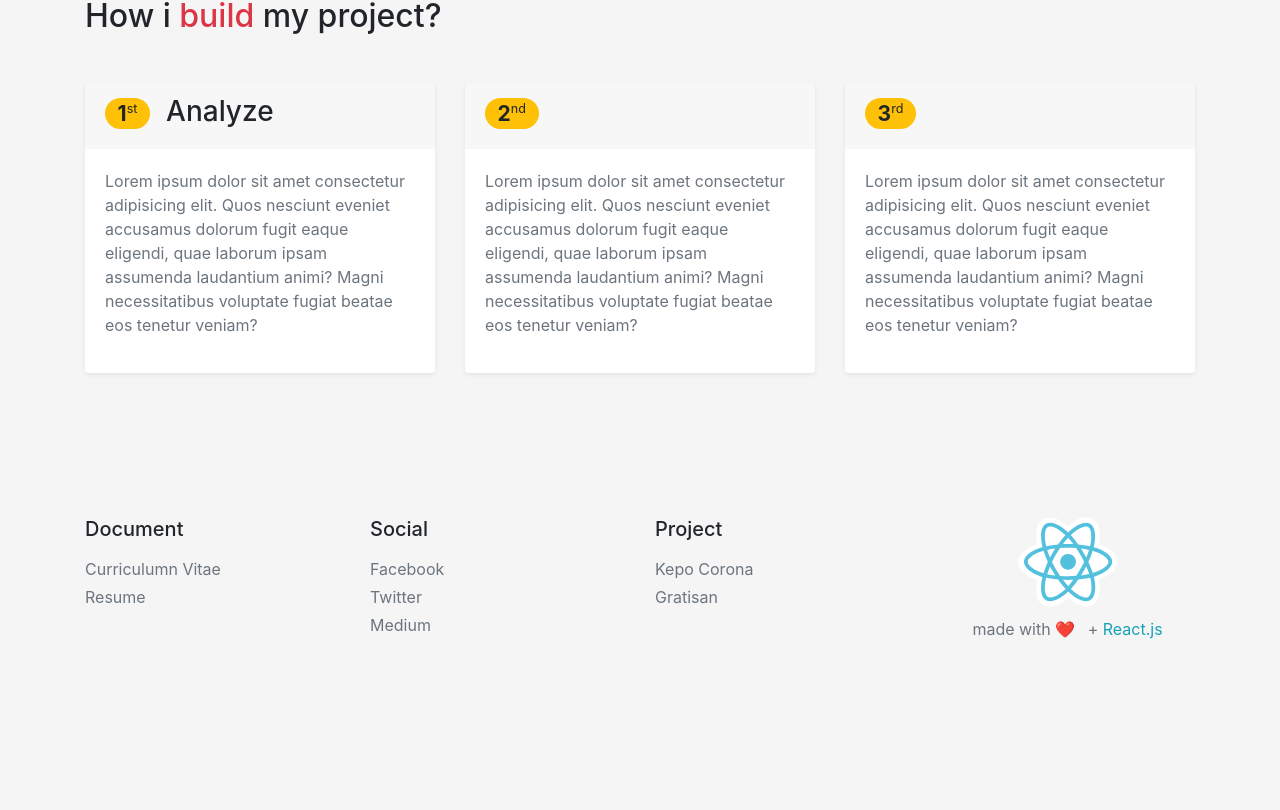
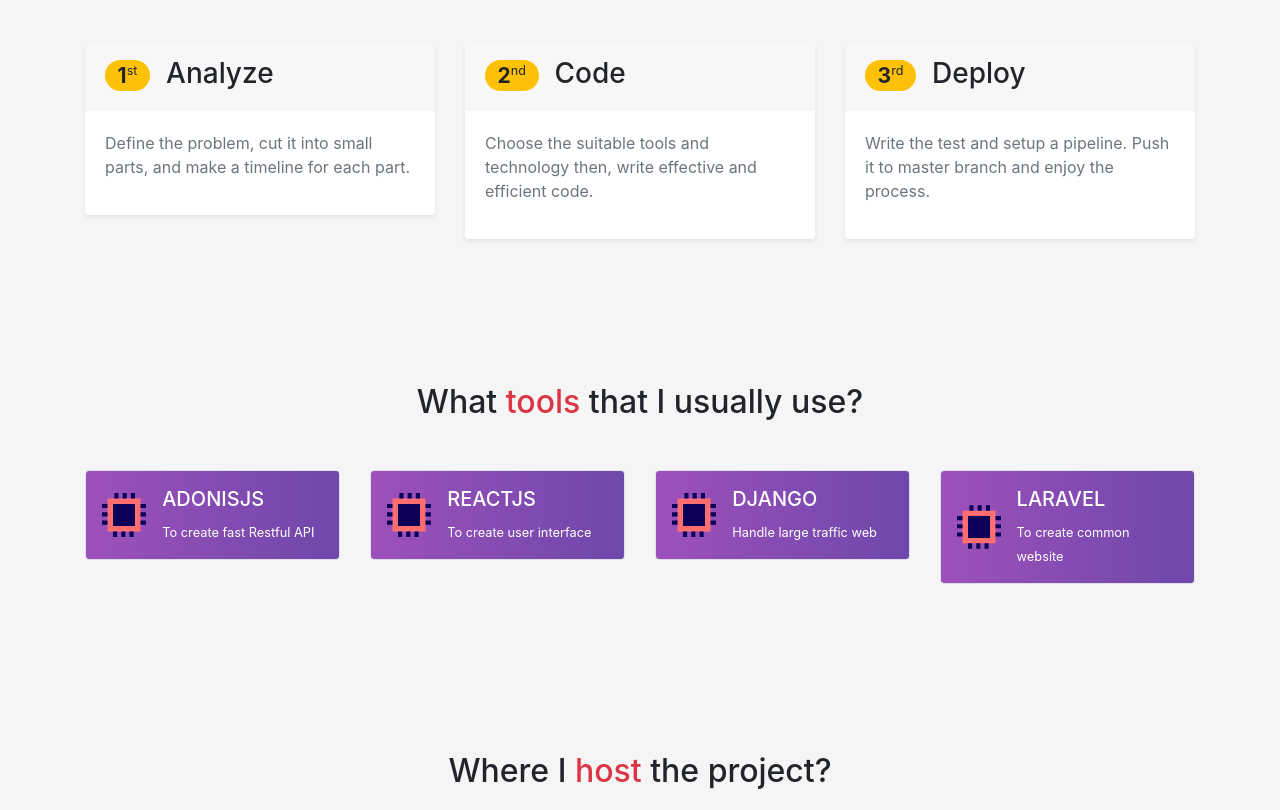
Before and after one commit to thexdev/the-purple, a React (Create React App) app: page /about in a window 1280 px wide. Shown: the part 1230-2040 px from the top of the page. Before the commit the page ends 1887 px from the top, so only its background shows below. Built offline with nearby package versions, Linux system fonts and the light colour scheme.

Commit message:
added "Handle project" and "tools" section

```diff
--- a/src/pages/about.js
+++ b/src/pages/about.js
@@ -1,17 +1,28 @@
-import React, { memo } from 'react';
+import React, { memo, useState } from 'react';
+import Box from 'components/box';
 import LayoutWithHeader from 'components/layout/layout-with-header';
 import SectionWithNoHeader from 'components/section/with-no-header';
 import { Card, Col, Container, Row } from 'react-bootstrap';
 
 import photo1 from 'assets/images/photo/photo-1.jpg';
+import processor from 'assets/images/icon/processor.svg';
 
 const style = {
   filter: 'grayscale(80%)',
 };
 
+const icon = { name: processor, alternative: 'processor' };
+
 const About = () => {
+  const [tools] = useState([
+    { title: 'adonisjs', description: 'To create fast Restful API' },
+    { title: 'reactjs', description: 'To create user interface' },
+    { title: 'django', description: 'Handle large traffic web' },
+    { title: 'Laravel', description: 'To create common website' },
+  ]);
+
   return (
-    <LayoutWithHeader title="About" subtitle="let's get to know me closer">
+    <LayoutWithHeader title="About" subtitle="">
       <SectionWithNoHeader>
         <Container className="mb-5">
           <Row>
@@ -77,8 +88,8 @@
         <Container className="mb-5">
           <Row>
             <Col md={12}>
-              <h2 className="mb-5">
-                How i <span className="text-danger">build</span> my project?
+              <h2 className="mb-5 text-center">
+                How I <span className="text-danger">handle</span> a project?
               </h2>
             </Col>
             <Col md={4}>
@@ -96,11 +107,8 @@
                 </Card.Header>
                 <Card.Body className="text-secondary">
                   <p>
-                    Lorem ipsum dolor sit amet consectetur adipisicing elit.
-                    Quos nesciunt eveniet accusamus dolorum fugit eaque
-                    eligendi, quae laborum ipsam assumenda laudantium animi?
-                    Magni necessitatibus voluptate fugiat beatae eos tenetur
-                    veniam?
+                    Define the problem, cut it into small parts, and make a
+                    timeline for each part.
                   </p>
                 </Card.Body>
               </Card>
@@ -115,15 +123,13 @@
                         <small>nd</small>
                       </sup>
                     </strong>
+                    Code
                   </h3>
                 </Card.Header>
                 <Card.Body className="text-secondary">
                   <p>
-                    Lorem ipsum dolor sit amet consectetur adipisicing elit.
-                    Quos nesciunt eveniet accusamus dolorum fugit eaque
-                    eligendi, quae laborum ipsam assumenda laudantium animi?
-                    Magni necessitatibus voluptate fugiat beatae eos tenetur
-                    veniam?
+                    Choose the suitable tools and technology then, write
+                    effective and efficient code.
                   </p>
                 </Card.Body>
               </Card>
@@ -138,18 +144,44 @@
                         <small>rd</small>
                       </sup>
                     </strong>
+                    Deploy
                   </h3>
                 </Card.Header>
                 <Card.Body className="text-secondary">
                   <p>
-                    Lorem ipsum dolor sit amet consectetur adipisicing elit.
-                    Quos nesciunt eveniet accusamus dolorum fugit eaque
-                    eligendi, quae laborum ipsam assumenda laudantium animi?
-                    Magni necessitatibus voluptate fugiat beatae eos tenetur
-                    veniam?
+                    Write the test and setup a pipeline. Push it to master
+                    branch and enjoy the process.
                   </p>
                 </Card.Body>
               </Card>
+            </Col>
+          </Row>
+        </Container>
+      </SectionWithNoHeader>
+      <SectionWithNoHeader>
+        <Container className="mb-5">
+          <Row>
+            <Col xs={12}>
+              <h2 className="mb-5 text-center">
+                What <span className="text-danger">tools</span> that I usually
+                use?
+              </h2>
+            </Col>
+            {tools.map((tool, index) => (
+              <Col xs={12} md={3} key={index}>
+                <Box icon={icon} content={tool} />
+              </Col>
+            ))}
+          </Row>
+        </Container>
+      </SectionWithNoHeader>
+      <SectionWithNoHeader>
+        <Container className="mb-5">
+          <Row>
+            <Col xs={12}>
+              <h2 className="mb-5 text-center">
+                Where I <span className="text-danger">host</span> the project?
+              </h2>
             </Col>
           </Row>
         </Container>
```
